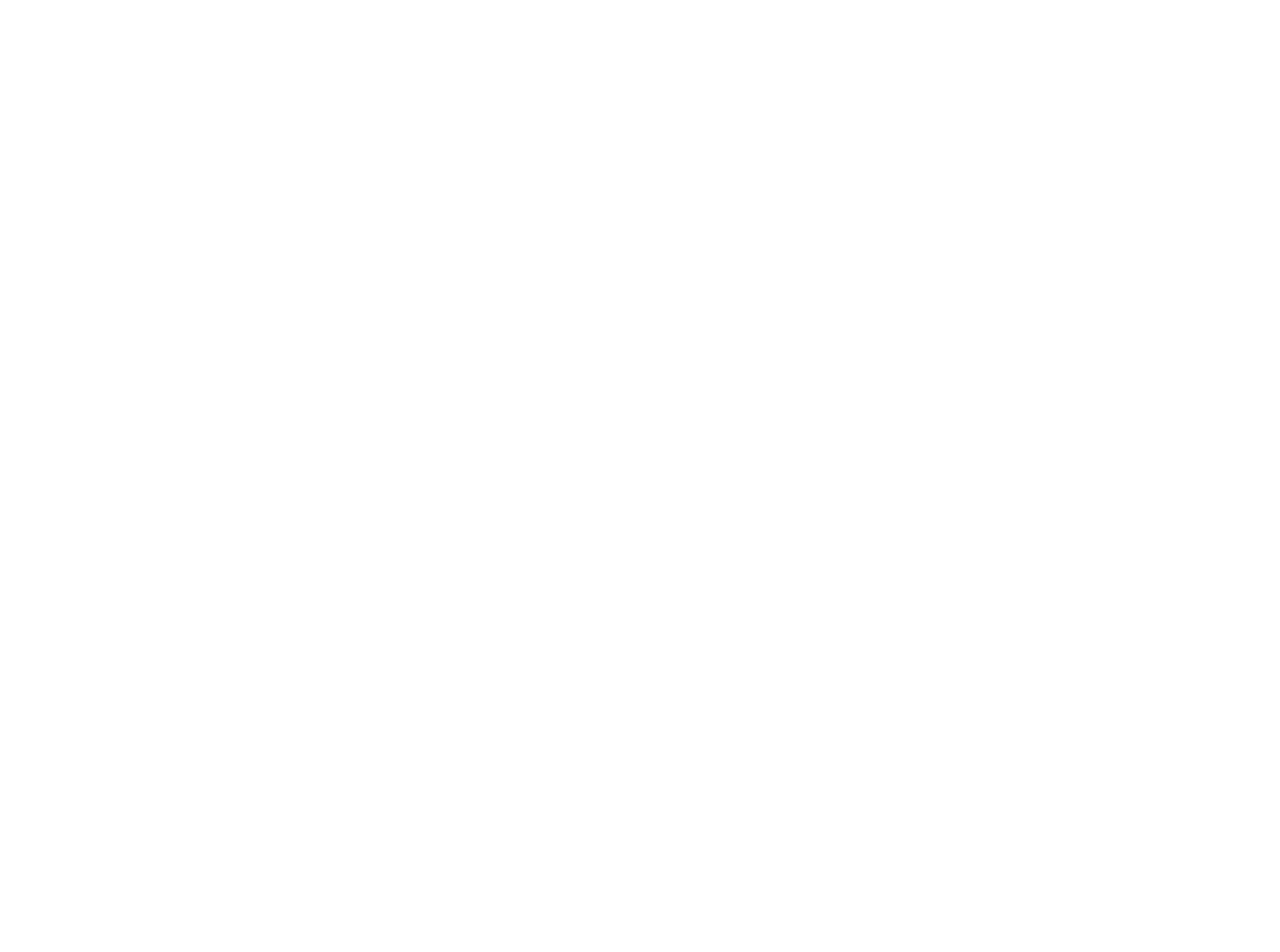
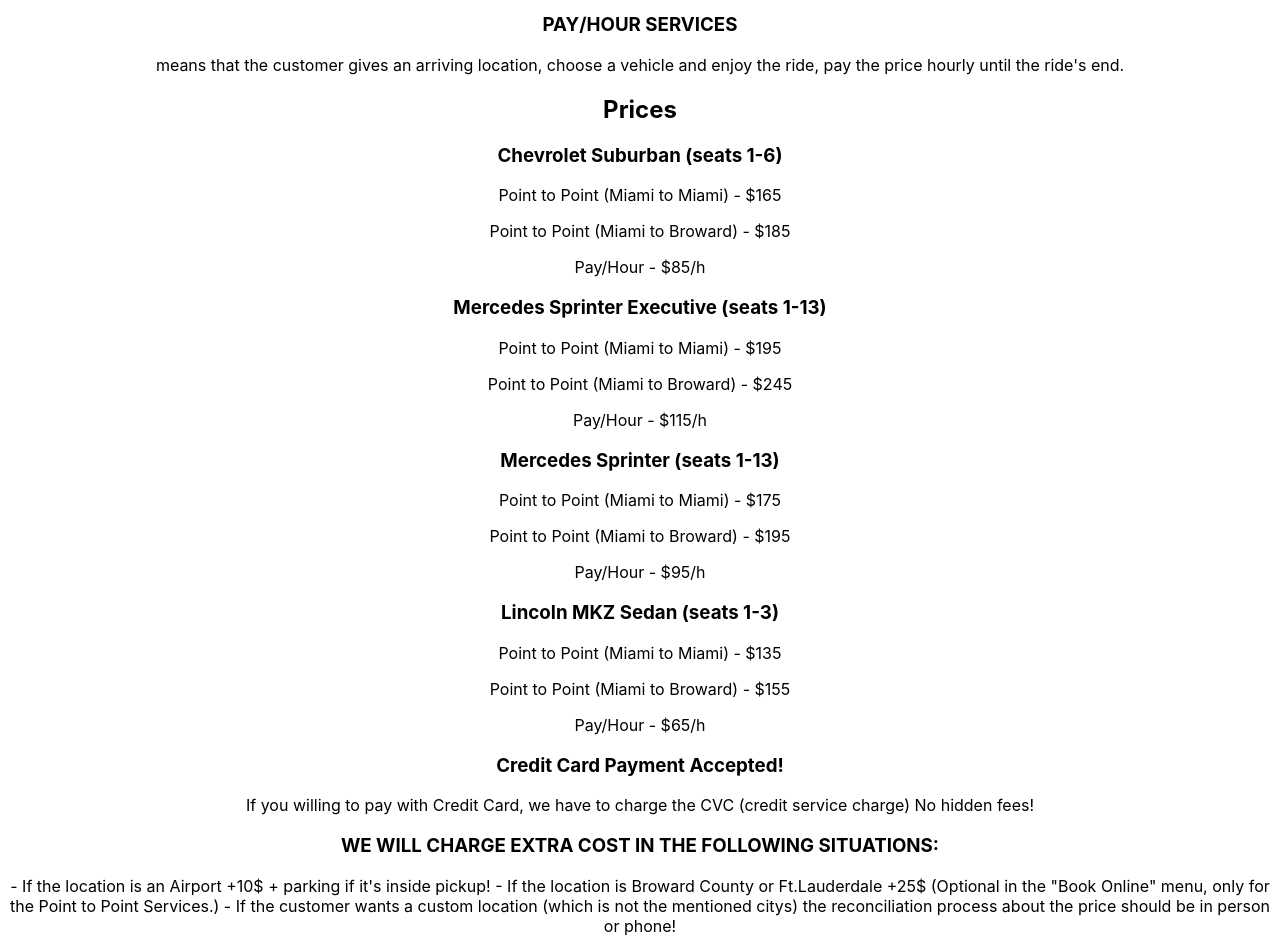
Before and after one commit to viktorferenczi/LuxuryTransportation, a React (Create React App) app: page /prices in a window 1280 px wide. Shown: the part 462-1414 px from the top of the page. Before the commit the page ends 800 px from the top, so only its background shows below. Built offline with nearby package versions, Linux system fonts and the light colour scheme.

Commit message:
prices page implemented

```diff
--- a/src/pages/PricesPage.js
+++ b/src/pages/PricesPage.js
@@ -1,3 +1,107 @@
+import { Header } from "../components/Header/Header"
+
 export const PricesPage = () => {
-    return("<p>PricesPage</p>")
+    return(
+        <div>
+            <Header viewing={"Prices"}/>
+            <h1>Prices and Service types</h1>
+
+            <div>
+                <h2>Service types</h2>
+
+                <div>
+                    <h3>POINT OF SERVICES</h3>
+                    <p>
+                        means that the customer gives two points (starting,arriving)
+                        and the transportation's route will be these two locations.
+                    </p>
+                </div>
+
+                <div>
+                    <h3>PAY/HOUR SERVICES</h3>
+                    <p>
+                    means that the customer gives an arriving location, choose a vehicle and enjoy the ride,
+                    pay the price hourly until the ride's end.
+                    </p>
+                </div>
+            </div>
+
+            <div>
+                <h2>Prices</h2>
+
+                <div>
+                    <h3>Chevrolet Suburban (seats 1-6)</h3>
+                    <p>
+                        Point to Point (Miami to Miami) - $165
+                    </p>
+                    <p>
+                        Point to Point (Miami to Broward) - $185
+                    </p>
+                    <p>
+                        Pay/Hour - $85/h
+                    </p>
+                </div>
+
+                <div>
+                    <h3>Mercedes Sprinter Executive (seats 1-13)</h3>
+                    <p>
+                        Point to Point (Miami to Miami) - $195
+                    </p>
+                    <p>
+                        Point to Point (Miami to Broward) - $245
+                    </p>
+                    <p>
+                        Pay/Hour - $115/h
+                    </p>
+                </div>
+
+                <div>
+                    <h3>Mercedes Sprinter (seats 1-13)</h3>
+                    <p>
+                        Point to Point (Miami to Miami) - $175
+                    </p>
+                    <p>
+                        Point to Point (Miami to Broward) - $195
+                    </p>
+                    <p>
+                        Pay/Hour - $95/h
+                    </p>
+                </div>
+
+                <div>
+                    <h3>Lincoln MKZ Sedan (seats 1-3)</h3>
+                    <p>
+                        Point to Point (Miami to Miami) - $135
+                    </p>
+                    <p>
+                        Point to Point (Miami to Broward) - $155
+                    </p>
+                    <p>
+                        Pay/Hour - $65/h
+                    </p>
+                </div>
+
+            </div>
+
+
+            <div>
+                <h3>Credit Card Payment Accepted!</h3>
+                <p>
+                    If you willing to pay with Credit Card, we have to charge the CVC (credit service charge)
+                    No hidden fees!
+                </p>
+            </div>
+
+            <div>
+                    <h3>WE WILL CHARGE EXTRA COST IN THE FOLLOWING SITUATIONS:</h3>
+                    <p>
+                        - If the location is an Airport  +10$ + parking if it's inside pickup!
+                        - If the location is Broward County or Ft.Lauderdale +25$
+                        (Optional in the "Book Online" menu, only for the Point to Point Services.)
+                        - If the customer wants a custom location
+                        (which is not the mentioned citys) the reconciliation process about the price should be in person or phone!
+                    </p>
+                </div>
+        </div>
+    )
 }
```
